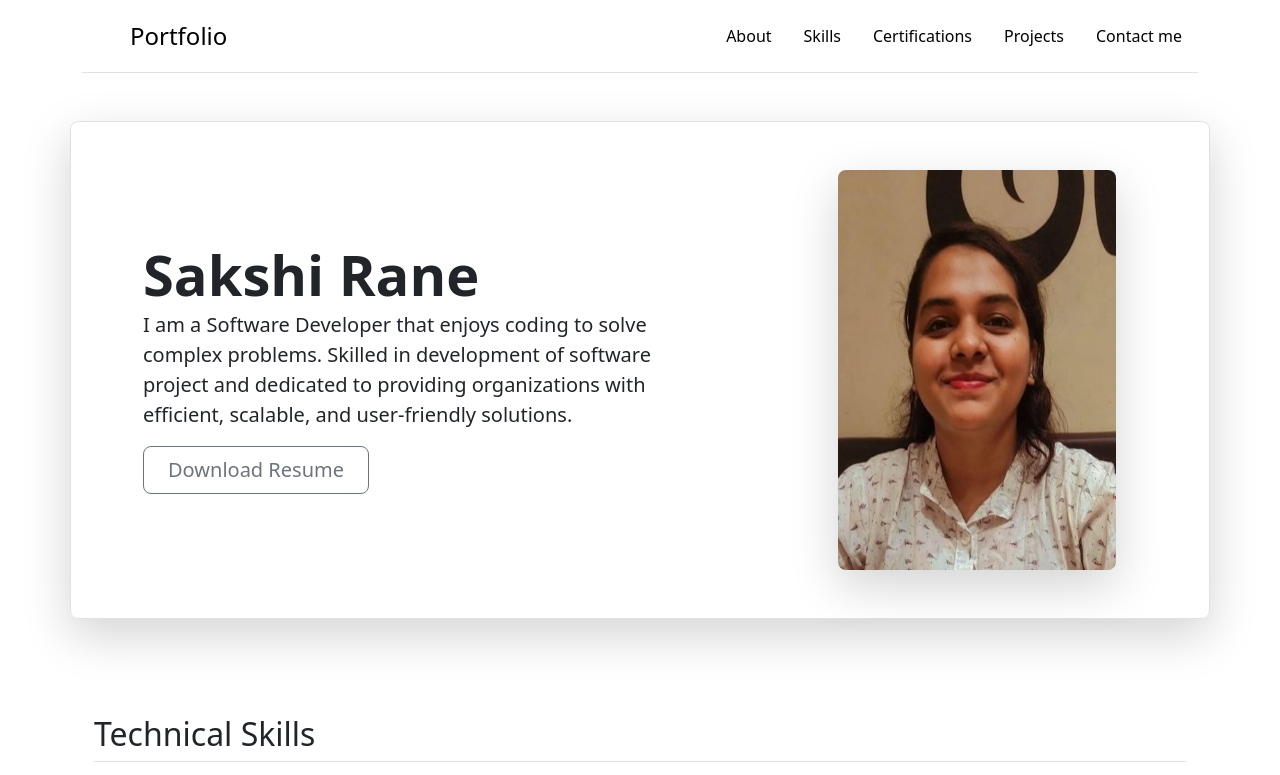
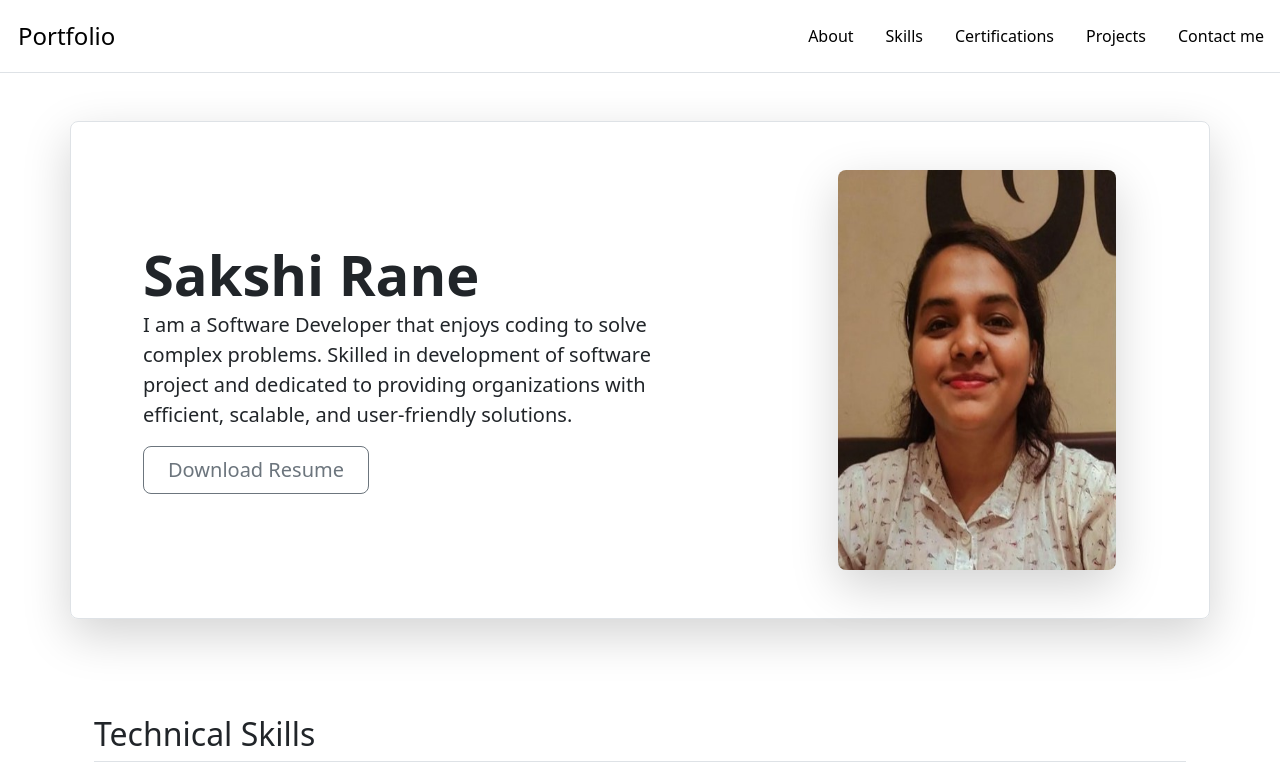
Before and after one commit to Sakshi2610/my_portfolio, a plain HTML site: page index.html in a window 1280 px wide. Shown: the top 775 px of the page. Drawn offline with nearby package versions, Linux system fonts and the light colour scheme.

Commit message:
changes in navbar

```diff
--- a/index.html
+++ b/index.html
@@ -9,10 +9,10 @@
     <link rel="stylesheet" href="./style.css">
 </head>
 <body>
-    <div class="container">
+    <!-- <div class="container"> -->
         <header class="d-flex flex-wrap justify-content-center py-3 mb-4 border-bottom">
-          <a href="/" class="d-flex align-items-center mb-3 mb-md-0 me-md-auto link-body-emphasis text-decoration-none">
-            <svg class="bi me-2" width="40" height="32"><use xlink:href="#bootstrap"></use></svg>
+          <a href="/" class="d-flex align-items-center mb-1 mb-md-0 me-md-auto link-body-emphasis text-decoration-none">
+            <svg class="bi me-2" width="10" height="32"><use xlink:href="#bootstrap"></use></svg>
             <span class="fs-4">Portfolio</span>
           </a>
 
@@ -24,7 +24,7 @@
             <li class="nav-item"><a href="#" class="nav-link text-body-emphasis">Contact me</a></li>
           </ul>
         </header>
-      </div>
+      <!-- </div> -->
 
       <!-- <div class="px-4 py-5 my-5 text-center" id="about">
         <img class="d-block mx-auto mb-4" src="./images/pic-profile.jpg" alt="profile image" width="400px" height="400px" style="border-radius: 100%;">
--- a/style.css
+++ b/style.css
@@ -1,3 +1,5 @@
+
+
 
 #html, #css, #js, #python, #php, #mysql, #canva, #figma, #sql{
     background-color: #393E46;
```
